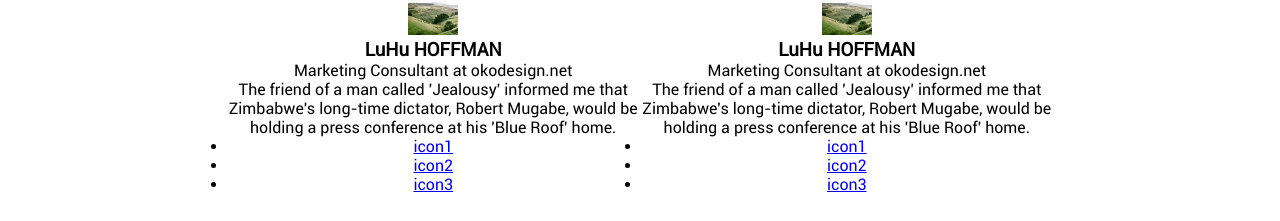
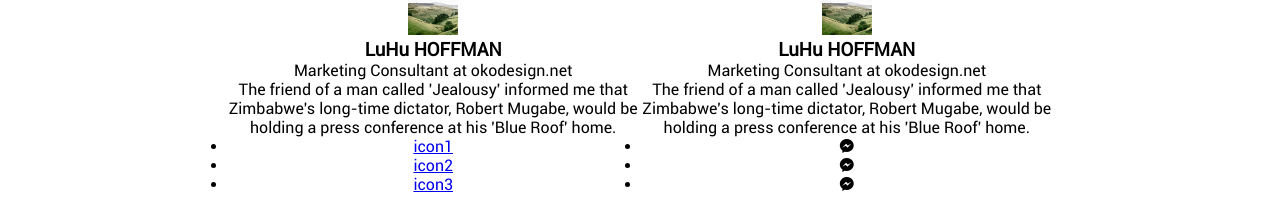
Before and after one commit to PhanThiQuynhLinh/feature, a plain HTML site: page index.html in a window 1280 px wide. Shown: the part 1988-2209 px from the top of the page. Drawn offline with Linux system fonts and the light colour scheme.

Commit message:
commitsecond

```diff
--- a/index.html
+++ b/index.html
@@ -169,13 +169,13 @@
 							a press conference at his 'Blue Roof' home.</p>
 						<ul>
 							<li>
-								<a href="#">icon1</a>
+								<i class="fab fa-facebook-messenger"></i>
 							</li>
 							<li>
-								<a href="#">icon2</a>
+								<i class="fab fa-facebook-messenger"></i>
 							</li>
 							<li>
-								<a href="#">icon3</a>
+								<i class="fab fa-facebook-messenger"></i>
 							</li>
 						</ul>
 					</div>
```
